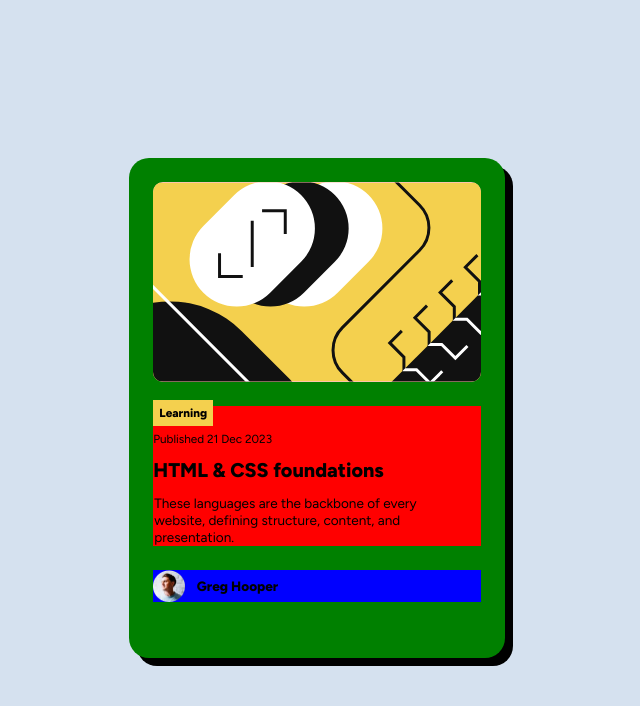
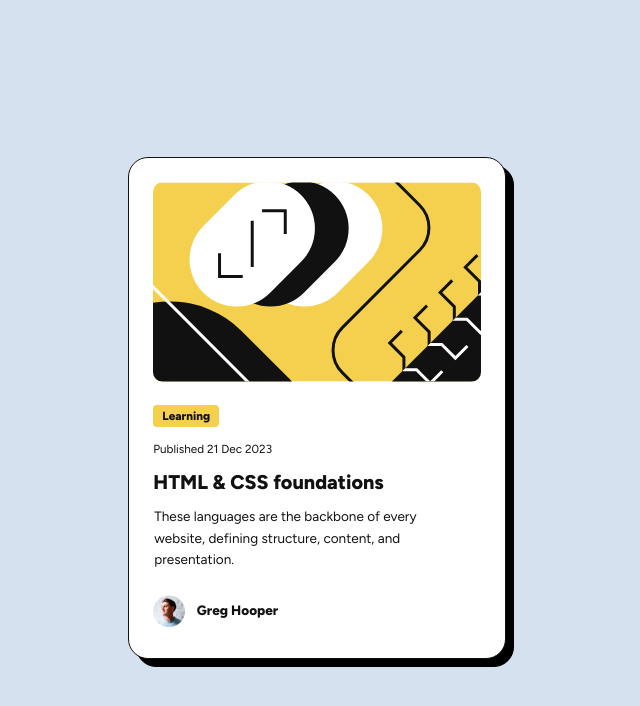
Before and after one commit to aardvarkpepper/2025-06-12-Lab-3-2, a plain HTML site: page SecondChallenge/index.html in a window 1280 px wide. Shown: the whole page, without its empty margins (323-963 px from the left). Drawn offline with Linux system fonts and the light colour scheme.

Commit message:
Changed background color of elements to white, changed text color to fit design spec, added border radius to 'Learning', added border, minor tweaks.

```diff
--- a/SecondChallenge/index.html
+++ b/SecondChallenge/index.html
@@ -4,7 +4,7 @@
 <head>
   <meta charset="UTF-8">
   <meta name="viewport" content="width=device-width, initial-scale=1.0">
-  <title>Document</title>
+  <title>Lab 3.2</title>
   <link rel="stylesheet" href="styles.css">
   <link rel="preconnect" href="https://fonts.googleapis.com">
   <link rel="preconnect" href="https://fonts.gstatic.com" crossorigin>
--- a/SecondChallenge/styles.css
+++ b/SecondChallenge/styles.css
@@ -11,11 +11,12 @@ img {
 }
 
 .frame {
-  background-color: green;
+  background-color: white;
   width: calc(5.35211268vw + 306.9295774px);
   height: calc(14.189189191vh + 385.78378378px);
   filter: drop-shadow(8px 8px black);
   border-radius: 20px;
+  border: 1px solid #111111;
 }
 
 .frame:hover {
@@ -26,7 +27,7 @@ img {
   margin: 24px;
   height: 200px;
   width: auto;
-  background-color: pink;
+  background-color: white;
   border-radius: 10px;
   display: flex;
   justify-content: center;
@@ -37,11 +38,13 @@ img {
   margin-left: 24px;
   margin-right: 24px;
   margin-bottom: 24px;
-  background-color: red;
+  background-color: white;
   display: flex;
   flex-direction: column;
   gap: 12px;
   font-family: 'Figtree', Courier, monospace;
+  color: #111111;
+  line-height: 130%;
 }
 
 .tccategory {
@@ -51,7 +54,8 @@ img {
 
 .tccategory span {
   background-color: #F4D04E;
-  padding: 6px;
+  padding: 4px 9px 4px 9px;
+  border-radius: 4px;
 }
 
 .tcpublishdate {
@@ -72,11 +76,13 @@ img {
 }
 
 .profilecontainer {
-  background-color: blue;
+  background-color: white;
   margin-left: 24px;
   margin-right: 24px;
   font-weight: 800;
   font-family: 'Figtree', Courier, monospace;
+  color: #111111;
+  line-height: 130%;
   font-size: 1.695402vh;
   display: flex;
   align-items: center;
@@ -89,5 +95,5 @@ img {
 }
 
 .profilecontainer span {
-  margin-left: 12px;
+  padding-left: 12px;
 }
```
